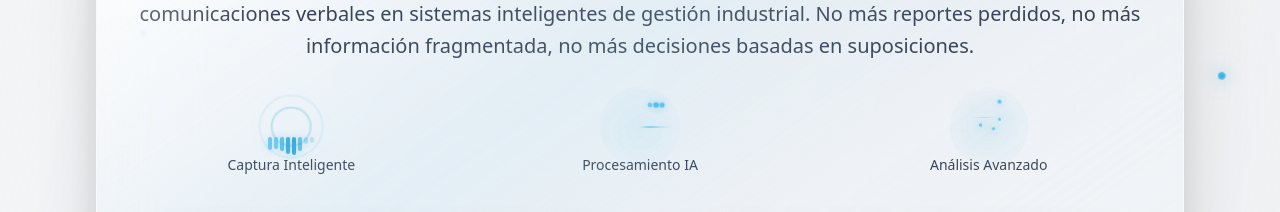
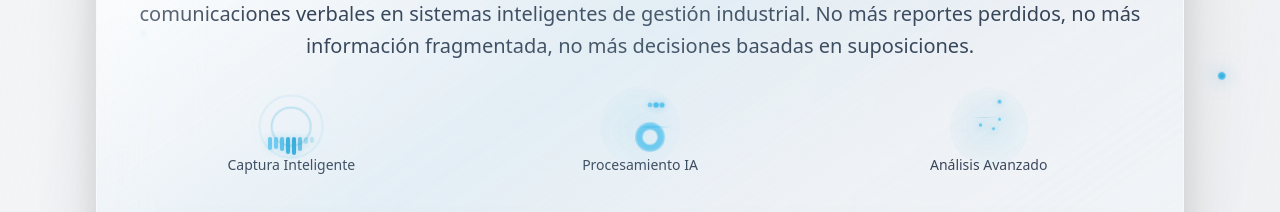
Before and after one commit to alecsiomatiko/junta-ia-automata-18, a React (Vite) app: page / in a window 1280 px wide. Shown: the part 881-1093 px from the top of the page. Built offline with nearby package versions, Linux system fonts and the light colour scheme.

Commit message:
Fix TS2322 in ContentAnimatedIcons
Corrected a TypeScript error in `src/components/ContentAnimatedIcons.tsx` where an array of `void` was being assigned to `ReactNode`. This resolves the type incompatibility issue.

```diff
--- a/src/components/ContentAnimatedIcons.tsx
+++ b/src/components/ContentAnimatedIcons.tsx
@@ -48,7 +48,7 @@ export const AIProcessingIcon = () => <div className="ai-processing-container">
     <div className="ai-glow-background"></div>
     <AnimatedContentIcon icon={<Brain className="text-accent relative z-10" />} type="ai-processing" size="lg" />
     <div className="neural-pulses">
-      {[...Array(5)].map((_, i) => {})}
+      {[...Array(5)].map((_, i) => <div key={i} className="neural-pulse" style={{animationDelay: `${i * 0.1}s`}} />)}
     </div>
     <div className="synaptic-connections">
       {[...Array(6)].map((_, i) => <div key={i} className="synaptic-line" style={{
```
